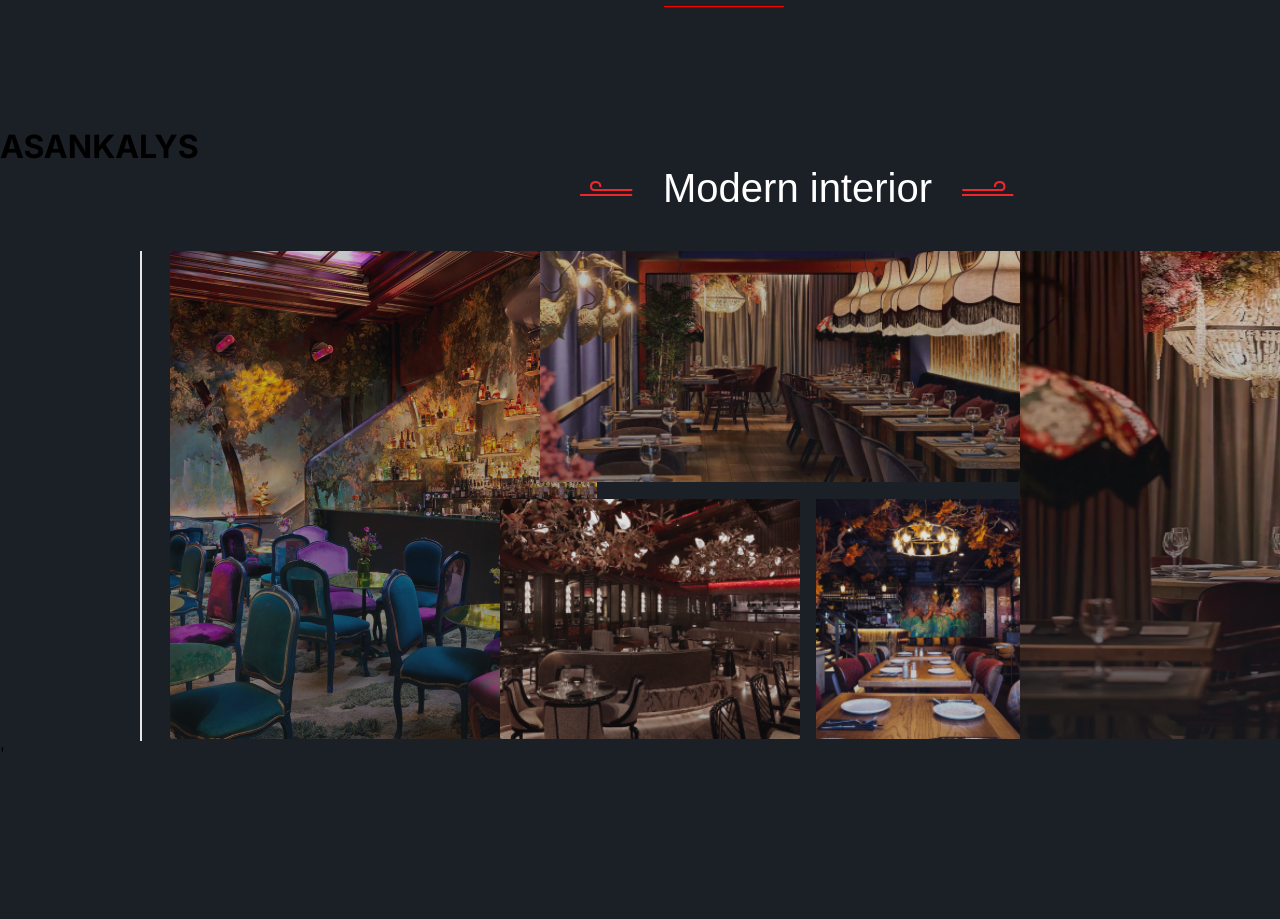
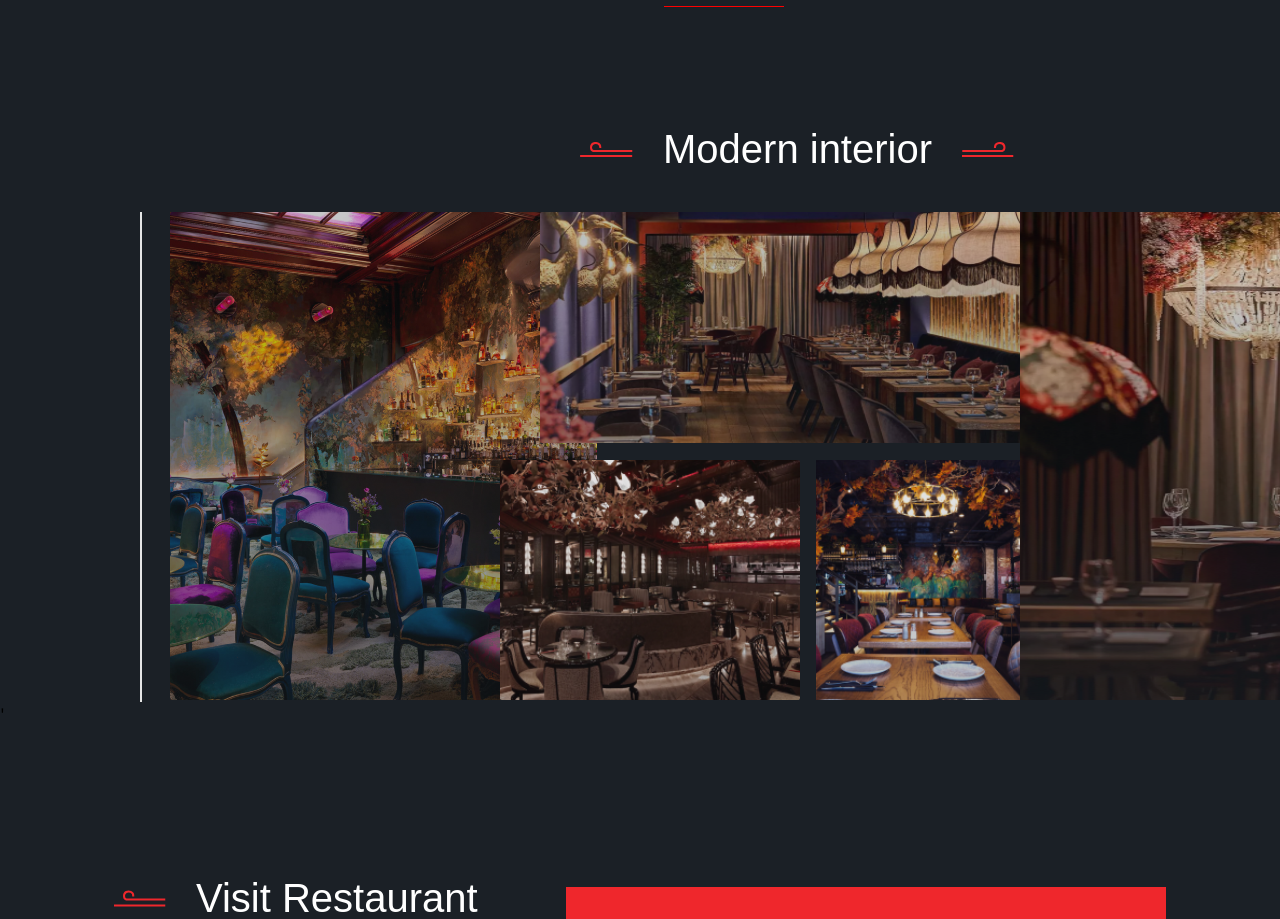
Before and after one commit to orozaliev0/Restaurant1, a React (Create React App) app: page / in a window 1280 px wide. Shown: the part 3040-3959 px from the top of the page. Built offline with nearby package versions, Linux system fonts and the light colour scheme; a web font is replaced by a local one.

Commit message:
contact5457

```diff
--- a/src/component/main/Main.js
+++ b/src/component/main/Main.js
@@ -431,7 +431,6 @@ const Main = () => {
                     </div>
                 </div>
             </div>
-            <h1>ASANKALYS</h1>
         </div>
 
     );
```
